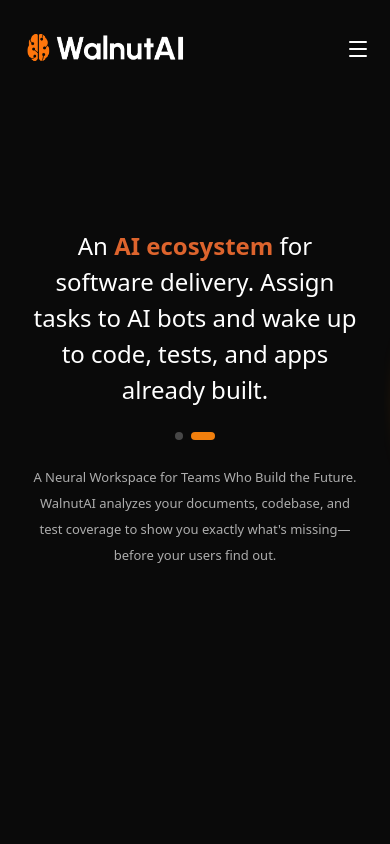
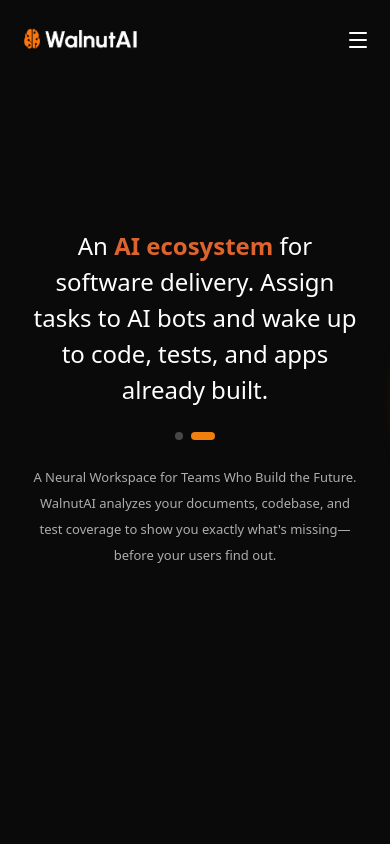
Before and after one commit to Ganesh-Ramakrishnan/walnut-webiste, a Next.js app: page / in a window 390 px wide. Shown: the top 844 px of the page. Built offline with nearby package versions, Linux system fonts and the light colour scheme.

Commit message:
updated design,

```diff
--- a/src/app/globals.css
+++ b/src/app/globals.css
@@ -1737,6 +1737,12 @@
   }
 }
 
+@media (max-width: 768px) {
+  .pricing-grid {
+    max-width: 100% !important;
+  }
+}
+
 @media (max-width: 480px) {
   .pricing-card {
     padding: 20px 16px;
--- a/src/components/Navbar.tsx
+++ b/src/components/Navbar.tsx
@@ -45,7 +45,7 @@
             alt="WalnutAI"
             width={180}
             height={60}
-            className="w-[180px] h-auto"
+            className="w-[130px] sm:w-[180px] h-auto"
             priority
           />
         </a>
```
